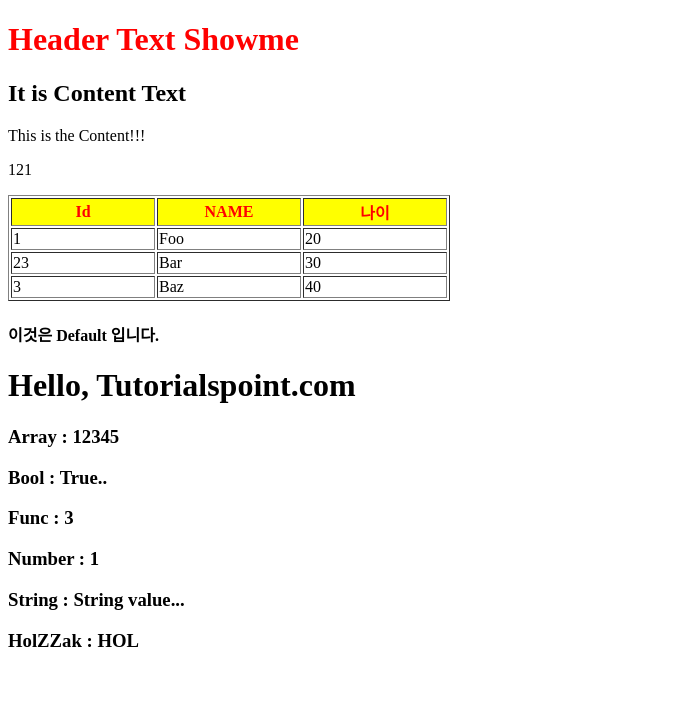
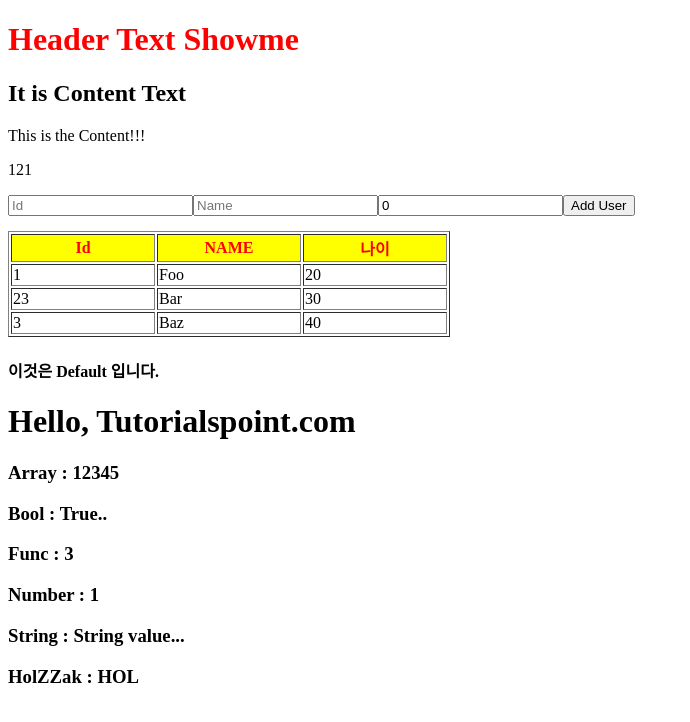
Before and after one commit to baby3060/ReactTest, a React app: page / in a window 1280 px wide. Shown: the top 722 px of the page, without its empty margins (0-690 px from the left). Built offline with nearby package versions, Linux system fonts and the light colour scheme.

Commit message:
State 추가

```diff
--- a/src/components/App.jsx
+++ b/src/components/App.jsx
@@ -1,7 +1,7 @@
 import React from 'react';
 import PropTypes from 'prop-types';
 import ReactDOM from 'react-dom';
-import TBTest from './TBTest';
+import TBManager from './TBManager.jsx';
 import PropEx from './PropEx';
 
 class App extends React.Component {
@@ -25,7 +25,7 @@
                 <h2>{this.state.Content}</h2>
                 <p date-myattribute="somevalue">This is the Content!!!</p>
                 <JSCal first="120" />
-                <TBTest IdThText="Id" NaThText="NAME" />
+                <TBManager IdThText="Id" NaThText="NAME" />
                 <h4>{this.props.h4Text}</h4>
                 <PropEx propHolZZak="HOL" />
             </div>
--- /dev/null
+++ b/src/components/TBManager.jsx
@@ -0,0 +1,174 @@
+import React from 'react';
+import stUpdate from 'react-addons-update';
+import PropTypes from 'prop-types';
+
+class TBManager extends React.Component {
+    constructor(props){
+        super(props);
+        this.state = {
+            UserData : [
+                {
+                    "id" : "1",
+                    "name":"Foo",
+                    "age": 20
+                },
+                {
+                    "id" : "23",
+                    "name":"Bar",
+                    "age": 30
+                },
+                {
+                    "id": "3",
+                    "name":"Baz",
+                    "age": 40
+                }
+            ]
+        }
+    }
+
+    p_insertUser(id, name, age) {
+
+        let newState = stUpdate(
+                           this.state
+                         , {UserData : {
+                              $push : [{"id" : id, "name" : name, "age" : age}]
+                           }}
+                        );
+        this.setState(newState);
+    }
+
+    render() {
+        let thStyle = {
+            fontSize : '12',
+            backgroundColor : 'yellow',
+            color : 'red',
+            width : '140px'
+        }
+        let mTop = {
+            marginTop : '15px'
+        }
+        return (
+            <div>
+                <RowCreator onInsert={this.p_insertUser.bind(this)} />
+
+                <div style={mTop}>
+                    <table border="1">
+                       <thead>
+                            <tr>
+                                <th style={thStyle}>{this.props.IdThText}</th>
+                                <th style={thStyle}>{this.props.NaThText}</th>
+                                <th style={thStyle}>{this.props.AgThText}</th>
+                            </tr>
+                       </thead>
+                       <tbody>
+                             {this.state.UserData.map((person, i) => <TableRow key = {i}
+                                data = {person} />)}
+                        </tbody>
+
+                    </table>
+                </div>
+            </div>
+        );
+    }
+}
+
+
+TBManager.defaultProps = {
+    IdThText : "Id",
+    NaThText : "NAME",
+    AgThText : "나이"
+}
+
+class TableRow extends React.Component {
+    render() {
+        return (
+         <tr>
+            <td>{this.props.data.id}</td>
+            <td>{this.props.data.name}</td>
+            <td>{this.props.data.age}</td>
+         </tr>
+      );
+    }
+}
+
+class RowCreator extends React.Component {
+    constructor(props) {
+        super(props);
+
+        this.state = {
+            id : "",
+            name : "",
+            age : 0
+        }
+    }
+
+    setObjValue(e) {
+        let nextState = {};
+        nextState[e.target.name] = e.target.value;
+        this.setState(nextState);
+    }
+
+    AddBtnClick() {
+
+        let idVal = (this.state.id != "");
+        let nameVal = (this.state.name != "");
+        let ageVal = false;
+
+        let ageStr = (this.state.age == '')?"0":this.state.age + "";
+        ageVal =(parseInt(ageStr) > 0);
+
+        let isIn = idVal && nameVal && ageVal;
+
+        if(isIn) {
+            this.props.onInsert(this.state.id, this.state.name, this.state.age);
+            this.setState({
+                id : "",
+                name : "",
+                age : 0
+            });
+        } else {
+            if( !idVal ) {
+               alert("ID 를 입력바랍니다.");
+            } else if(!nameVal) {
+                alert("Name을 입력바랍니다.");
+            } else {
+                alert("age를 입력바랍니다.");
+            }
+            return;
+        }
+    }
+
+    render() {
+        return (
+            <div>
+                <input type="text" name="id" placeholder="Id"
+                       value={this.state.id}
+                       onChange={this.setObjValue.bind(this)}
+                    />
+                <input type="text" name="name" placeholder="Name"
+                        value={this.state.name}
+                        onChange={this.setObjValue.bind(this)}
+                    />
+                <input type="text" name="age" placeholder="Age"
+                        value={this.state.age}
+                        onChange={this.setObjValue.bind(this)}
+                    />
+                <button
+                    onClick={this.AddBtnClick.bind(this)}
+                    >
+                    Add User
+                </button>
+            </div>
+        );
+    }
+}
+
+
+RowCreator.propTypes = {
+    id: PropTypes.string,
+    name : PropTypes.string,
+    age : PropTypes.number
+};
+
+
+export default TBManager;
--- a/src/components/TBTest.js
+++ /dev/null
@@ -1,80 +0,0 @@
-import React from 'react';
-import stUpdate from 'react-addons-update'
-
-let data2;
-
-function SetData2() {
-    data2 = [
-                {
-                    "id" : 1,
-                    "name":"Foo",
-                    "age":"20"
-                },
-                {
-                    "id" : 23,
-                    "name":"Bar",
-                    "age":"30"
-                },
-                {
-                    "id":3,
-                    "name":"Baz",
-                    "age":"40"
-                }
-            ];
-}
-
-class TBTest extends React.Component {
-    constructor(){
-        super();
-        this.state = {
-            data : data2
-        }
-    }
-    render() {
-        let thStyle = {
-            fontSize : '12',
-            backgroundColor : 'yellow',
-            color : 'red',
-            width : '140px'
-        }
-        return(
-            <table border="1">
-               <thead>
-                    <tr>
-                        <th style={thStyle}>{this.props.IdThText}</th>
-                        <th style={thStyle}>{this.props.NaThText}</th>
-                        <th style={thStyle}>{this.props.AgThText}</th>
-                    </tr>
-               </thead>
-
-               <tbody>
-                  {this.state.data.map((person, i) => <TableRow key = {i}
-                     data = {person} />)}
-               </tbody>
-
-            </table>
-        );
-    }
-}
-
-
-TBTest.defaultProps = {
-    IdThText : "Id",
-    NaThText : "NAME",
-    AgThText : "나이",
-}
-
-class TableRow extends React.Component {
-    render() {
-        return (
-         <tr>
-            <td>{this.props.data.id}</td>
-            <td>{this.props.data.name}</td>
-            <td>{this.props.data.age}</td>
-         </tr>
-      );
-    }
-}
-
-SetData2();
-export default TBTest;
```
